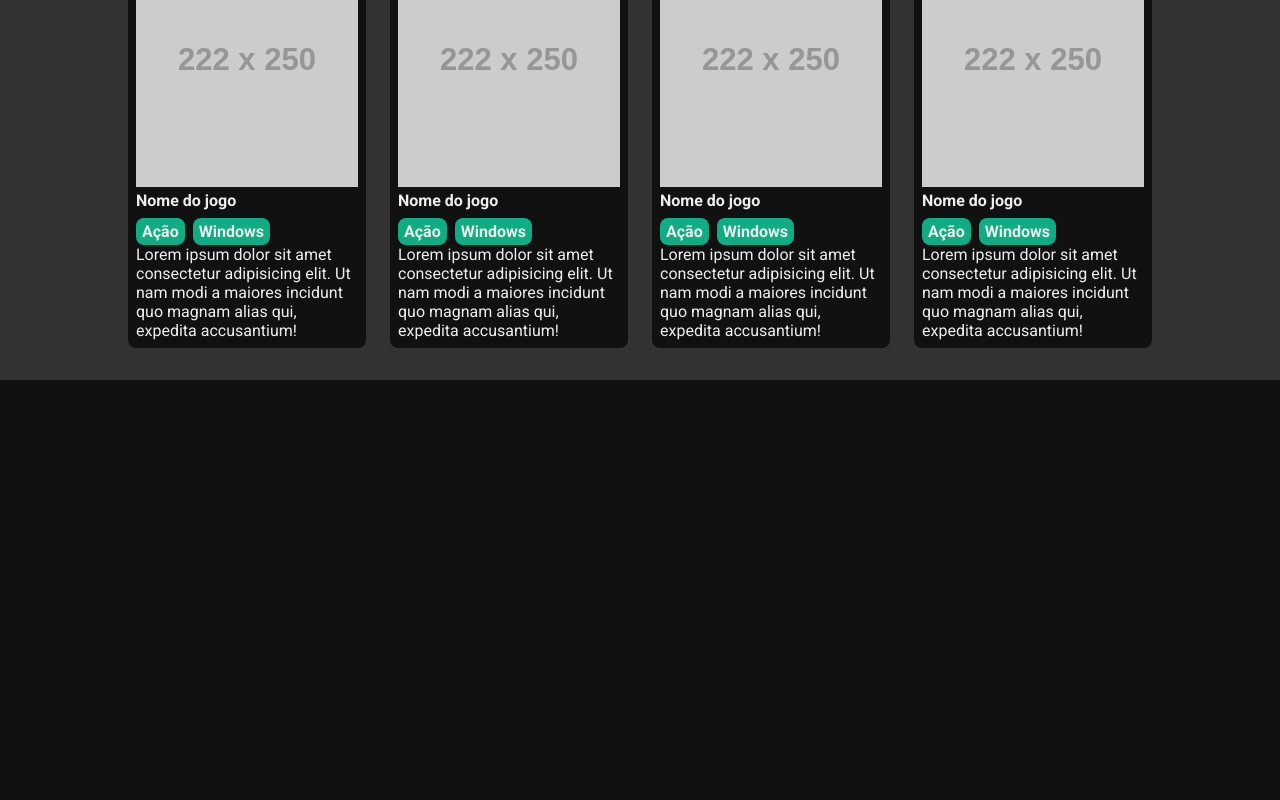
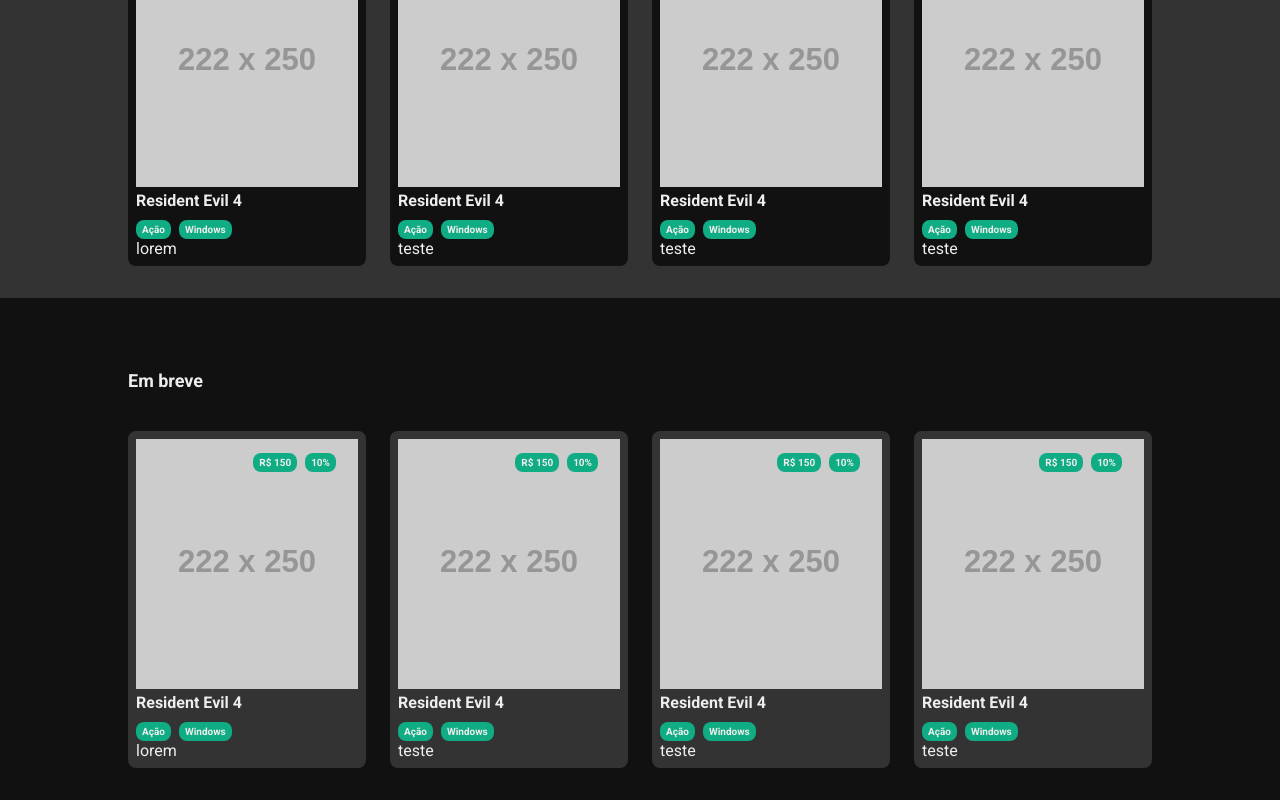
Before and after one commit to philipef-dev/e-play, a React (Vite) app: page / in a window 1280 px wide. Shown: the part 964-1764 px from the top of the page. Before the commit the page ends 1344 px from the top, so only its background shows below. Built offline with nearby package versions, Linux system fonts and the light colour scheme.

Commit message:
Component Product List ok

```diff
--- a/src/App.tsx
+++ b/src/App.tsx
@@ -12,6 +12,7 @@
       <>
         <Banner />
         <ProductsList title="Promoções" background='gray' />
+        <ProductsList title="Em breve" background='black' />
       </>
     )
   }
--- a/src/components/Product/index.tsx
+++ b/src/components/Product/index.tsx
@@ -1,18 +1,30 @@
 import Tag from "../Tag"
-import { Card, Titulo } from "./styles"
+import { Card, Infos, Titulo } from "./styles"
 
-const Product = () => (
-        <Card>
-            <img src="https://via.placeholder.com/222x250" alt="placeholder 222x250" />
-            {/* <Tag size="small"> R$ 199,90 </Tag> */}
-            {/* <Tag size="small"> -10% </Tag> */}
-            <Titulo>Nome do jogo</Titulo>
-            <Tag size="small"> Ação </Tag>
-            <Tag size="small"> Windows </Tag>
-            <p>
-                Lorem ipsum dolor sit amet consectetur adipisicing elit. Ut nam modi a maiores incidunt quo magnam alias qui, expedita accusantium!
-            </p>
-        </Card >
+type Props = {
+    title: string;
+    genero: string;
+    description: string;
+    system: string;
+    infos: string[]
+    image: string;
+}
+
+const Product = ({ title, system, description, genero, image, infos }: Props) => (
+    <Card>
+        <img src={image} alt={title} />
+
+        <Infos>
+            {infos.map(info => <Tag size="small" key={info}>{info}</Tag>)}
+        </Infos>
+
+        <Titulo>{title}</Titulo>
+        <Tag size="small">{genero}</Tag>
+        <Tag size="small"> {system} </Tag>
+        <p>
+            {description}
+        </p>
+    </Card >
 )
 
 export default Product
--- a/src/components/Product/styles.ts
+++ b/src/components/Product/styles.ts
@@ -5,6 +5,7 @@
     background: var(--gray);
     border-radius: 8px;
     padding: 8px;
+    position: relative;
 
     ${TagContainer} {
         margin-right: 8px;
@@ -25,3 +26,9 @@
     display: block;
     margin-top: 16px;
 `
+
+export const Infos = styled.div`
+    position: absolute;
+    top: 20px;
+    right: 22px;
+`
--- a/src/components/ProductList/index.tsx
+++ b/src/components/ProductList/index.tsx
@@ -11,10 +11,39 @@
         <div className="container">
             <Titulo>{title}</Titulo>
             <List>
-                <Product />
-                <Product />
-                <Product />
-                <Product />
+                <Product
+                    image="https://via.placeholder.com/222x250"
+                    title="Resident Evil 4"
+                    genero="Ação"
+                    system="Windows"
+                    infos={['R$ 150','10%' ]}
+                    description="lorem"
+
+                />
+                <Product
+                    image="https://via.placeholder.com/222x250"
+                    title="Resident Evil 4"
+                    genero="Ação"
+                    system="Windows"
+                    infos={['R$ 150','10%' ]}
+                    description="teste"
+                />
+                <Product
+                    image="https://via.placeholder.com/222x250"
+                    title="Resident Evil 4"
+                    genero="Ação"
+                    system="Windows"
+                    infos={['R$ 150','10%' ]}
+                    description="teste"
+                />
+                <Product
+                    image="https://via.placeholder.com/222x250"
+                    title="Resident Evil 4"
+                    genero="Ação"
+                    system="Windows"
+                    infos={['R$ 150','10%' ]}
+                    description="teste"
+                />
             </List>
         </div>
     </Container>
--- a/src/components/ProductList/styles.ts
+++ b/src/components/ProductList/styles.ts
@@ -13,7 +13,6 @@
         background === 'black' ? 'var(--gray)' : 'var(--black)'
     )};
     }
-
 `
 
 export const List = styled.ul`
--- a/src/components/Tag/index.tsx
+++ b/src/components/Tag/index.tsx
@@ -2,7 +2,7 @@
 
 export type Props = {
     size: 'small' | 'big';
-    children: string;
+    children: string | string[];
 
 }
 
--- a/src/components/Tag/styles.ts
+++ b/src/components/Tag/styles.ts
@@ -7,5 +7,6 @@
     color: var(--white);
     padding: ${({ size }) => (size === 'small' ? '4px 6px' : '8px 16px')};
     border-radius: 8px;
+    font-size: 10px;
     display: inline-block;
 `
```
Also changed, not shown: 1 other file (tests, documents, lock files or other folders).
